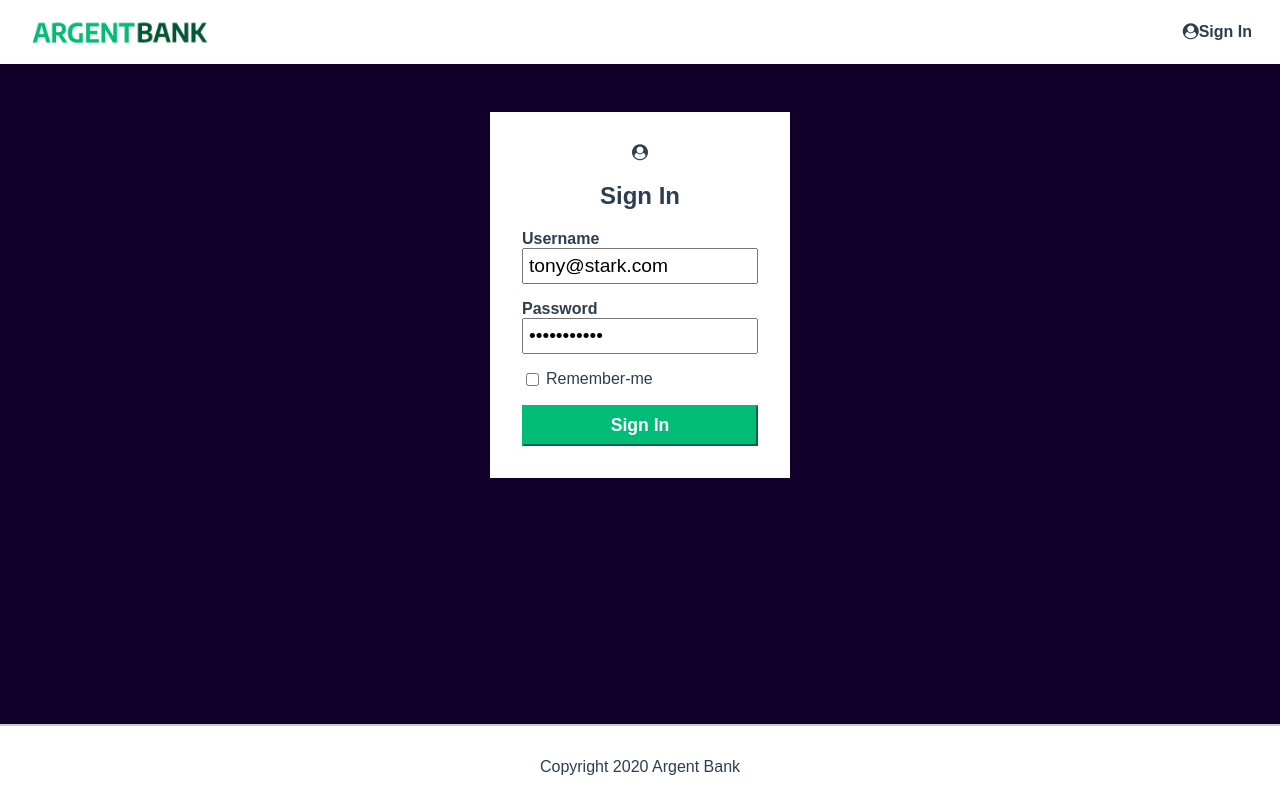
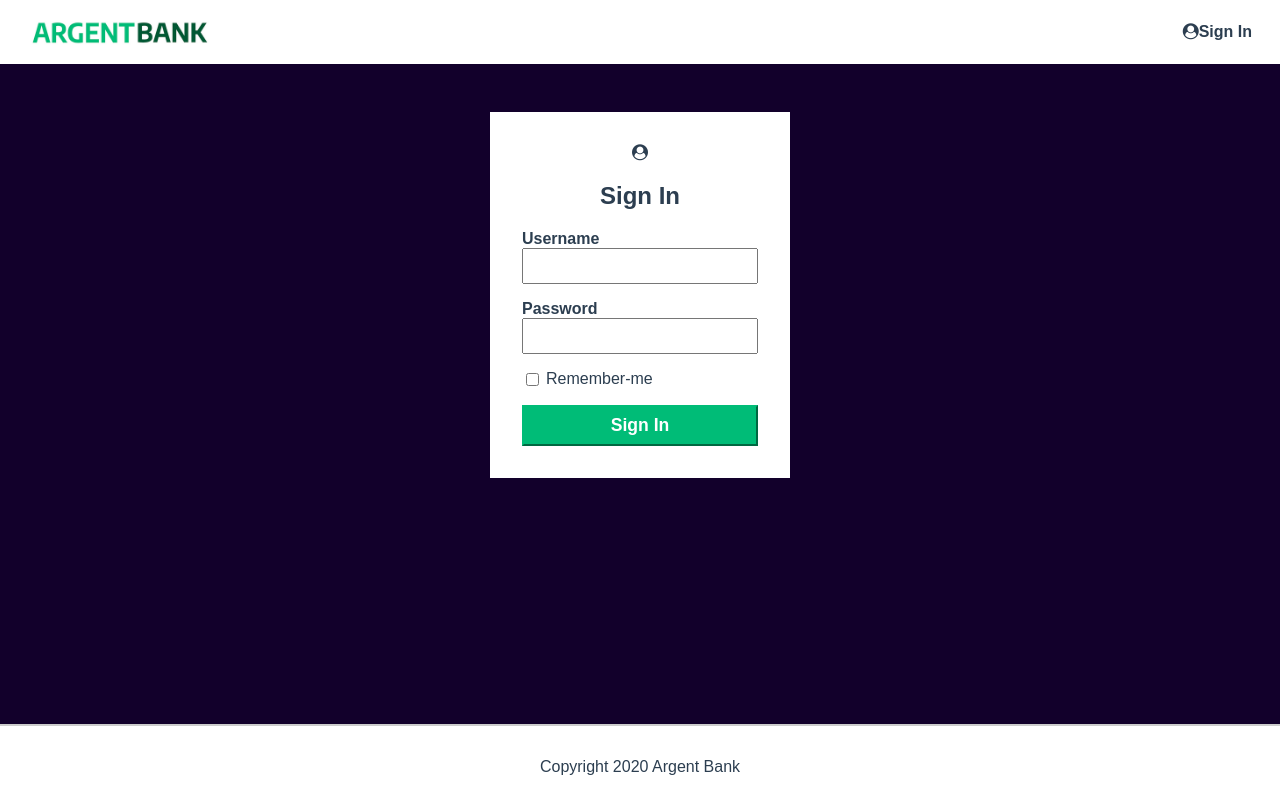
Before and after one commit to pierregaly33/argentBank, a React (Create React App) app: page /login in a window 1280 px wide. Built offline with nearby package versions, Linux system fonts and the light colour scheme.

Commit message:
Mise à jour du profile après déconnection

```diff
--- a/src/pages/Login.js
+++ b/src/pages/Login.js
@@ -8,8 +8,8 @@ import { login } from "../redux/AuthSlice";
 
 function Login() {
     const [postUserLogin] = usePostUserLoginMutation();
-    const [username, setUsername] = useState("tony@stark.com");
-    const [password, setPassword] = useState("password123");
+    const [username, setUsername] = useState("");
+    const [password, setPassword] = useState("");
     const [rememberMe, setRememberMe] = useState(false);
     const navigate = useNavigate();
     const dispatch = useDispatch();
--- a/src/pages/User.js
+++ b/src/pages/User.js
@@ -3,33 +3,18 @@ import Navbar from "../components/Navbar";
 import Footer from "../components/Footer";
 import EditName from "../components/EditName";
 import AccountCard from "../components/AccountCard";
-import { useSelector } from "react-redux";
 
 function User() {
-    const isAuth = useSelector((state) => state.auth.isAuth);
-
     return (
         <>
             <Navbar />
-            {!isAuth ? (
-                <div>Error</div>
-            ) : (
-                <main className="main bg-dark">
-                    <EditName />
-                    <h2 className="sr-only">Accounts</h2>
-                    <AccountCard
-                        title="Argent Bank Checking (x8349)"
-                        amount={2082.79}
-                        description="Available Balance"
-                    />
-                    <AccountCard
-                        title="Argent Bank Savings (x6712)"
-                        amount={10928.42}
-                        description="Available Balance"
-                    />
-                    <AccountCard title="Argent Bank Credit Card (x8349)" amount={184.3} description="Current Balance" />
-                </main>
-            )}
+            <main className="main bg-dark">
+                <EditName />
+                <h2 className="sr-only">Accounts</h2>
+                <AccountCard title="Argent Bank Checking (x8349)" amount={2082.79} description="Available Balance" />
+                <AccountCard title="Argent Bank Savings (x6712)" amount={10928.42} description="Available Balance" />
+                <AccountCard title="Argent Bank Credit Card (x8349)" amount={184.3} description="Current Balance" />
+            </main>
             <Footer />
         </>
     );
--- a/src/redux/UserSlice.js
+++ b/src/redux/UserSlice.js
@@ -16,6 +16,7 @@ export const argentBankApi = createApi({
                 method: "POST",
                 body: { email, password },
             }),
+            invalidatesTags: ["profile"],
         }),
         getUserProfile: builder.query({
             query: () => ({
```
